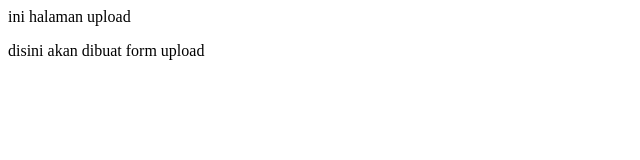
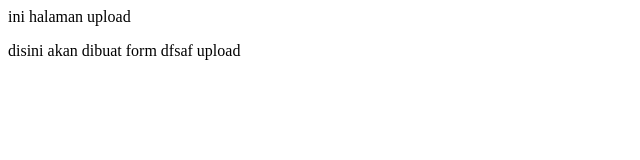
Before and after one commit to ch0le/belajar-git, a plain HTML site: page upload.html in a window 1280 px wide. Shown: the full height of the page, 0-640 px from the left. Drawn offline with Linux system fonts and the light colour scheme.

Commit message:
test commit ubah upload.html

```diff
--- a/upload.html
+++ b/upload.html
@@ -1,6 +1,6 @@
 <html>
 <body>
 <p>ini halaman upload</p>
-<p>disini akan dibuat form upload</p>
+<p>disini akan dibuat form dfsaf upload</p>
 </body>
 </html>
```
